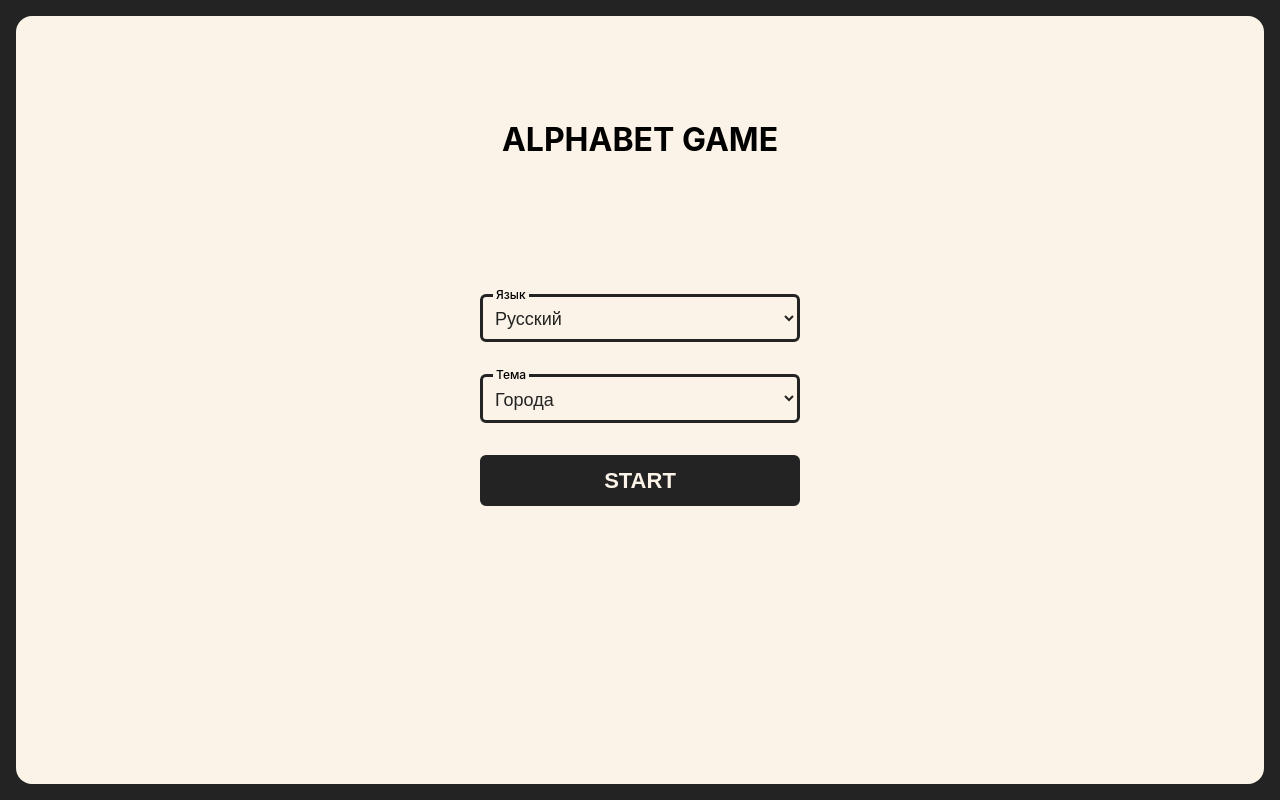
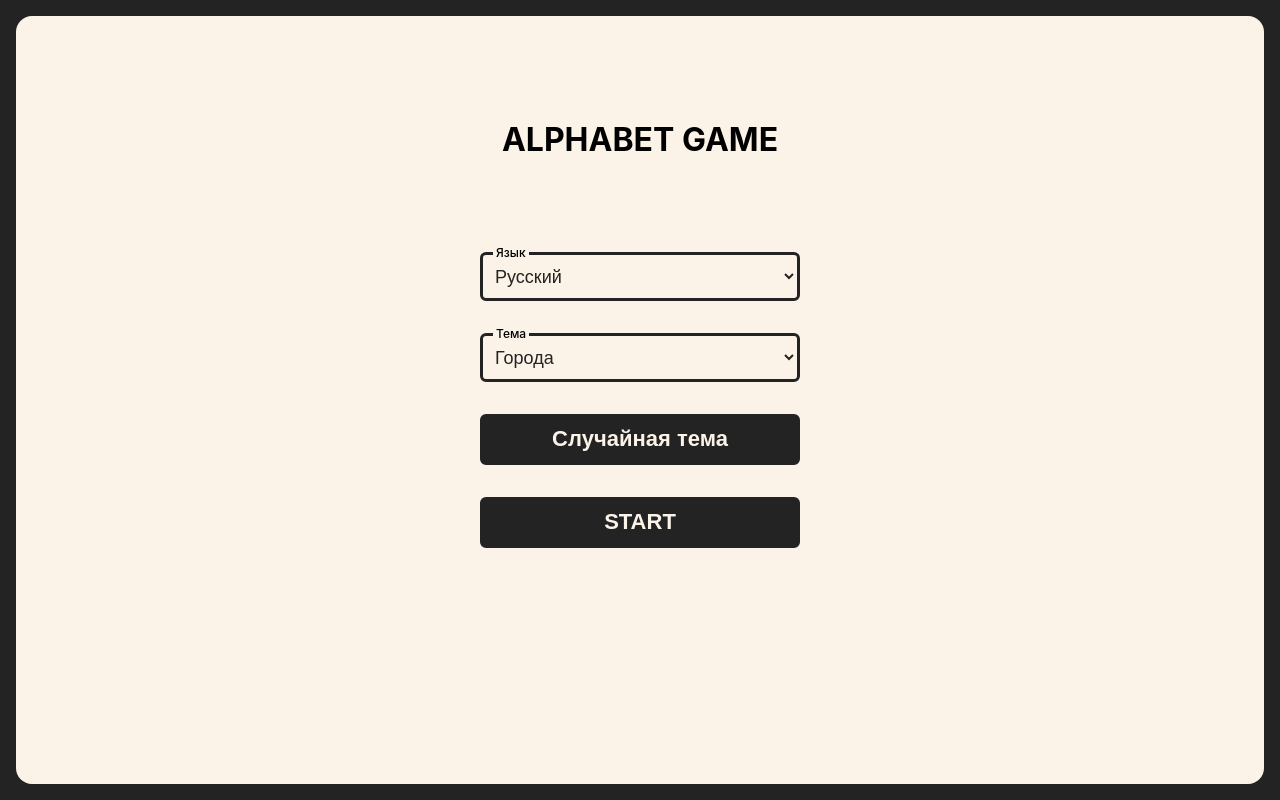
Before and after one commit to eremeev23/alphabet-game, a Vue app: page / in a window 1280 px wide. Built offline with nearby package versions, Linux system fonts and the light colour scheme.

Commit message:
feat: added random theme button

```diff
--- a/src/components/StartWindow.vue
+++ b/src/components/StartWindow.vue
@@ -22,6 +22,13 @@ watch(
 
 const languageLabel = computed(() => (language.value === "rus" ? "Язык" : "Language"));
 const themeLabel = computed(() => (language.value === "rus" ? "Тема" : "Theme"));
+const randomButtonText = computed(() => (language.value === "rus" ? "Случайная тема" : "Random theme"));
+
+const setRandomTheme = () => {
+  const randomIndex = Math.floor(Math.random() * themesOptions.value.length);
+  selectedTheme.value = themesOptions.value[randomIndex];
+  emits('start', { language: language.value, theme: selectedTheme.value })
+}
 </script>
 
 <template>
@@ -43,6 +50,7 @@ const themeLabel = computed(() => (language.value === "rus" ? "Тема" : "Them
         <option v-for="theme in themesOptions" :value="theme">{{ theme }}</option>
       </select>
     </div>
+    <button @click="setRandomTheme">{{ randomButtonText }}</button>
     <button @click="emits('start', { language, theme: selectedTheme })">START</button>
   </div>
 </template>
@@ -74,7 +82,7 @@ const themeLabel = computed(() => (language.value === "rus" ? "Тема" : "Them
 }
 
 select {
-  padding: .7rem 0.5rem 0.6rem;
+  padding: 0.7rem 0.5rem 0.6rem;
   font-weight: 500;
   font-size: 18px;
   color: #232323 !important;
```
